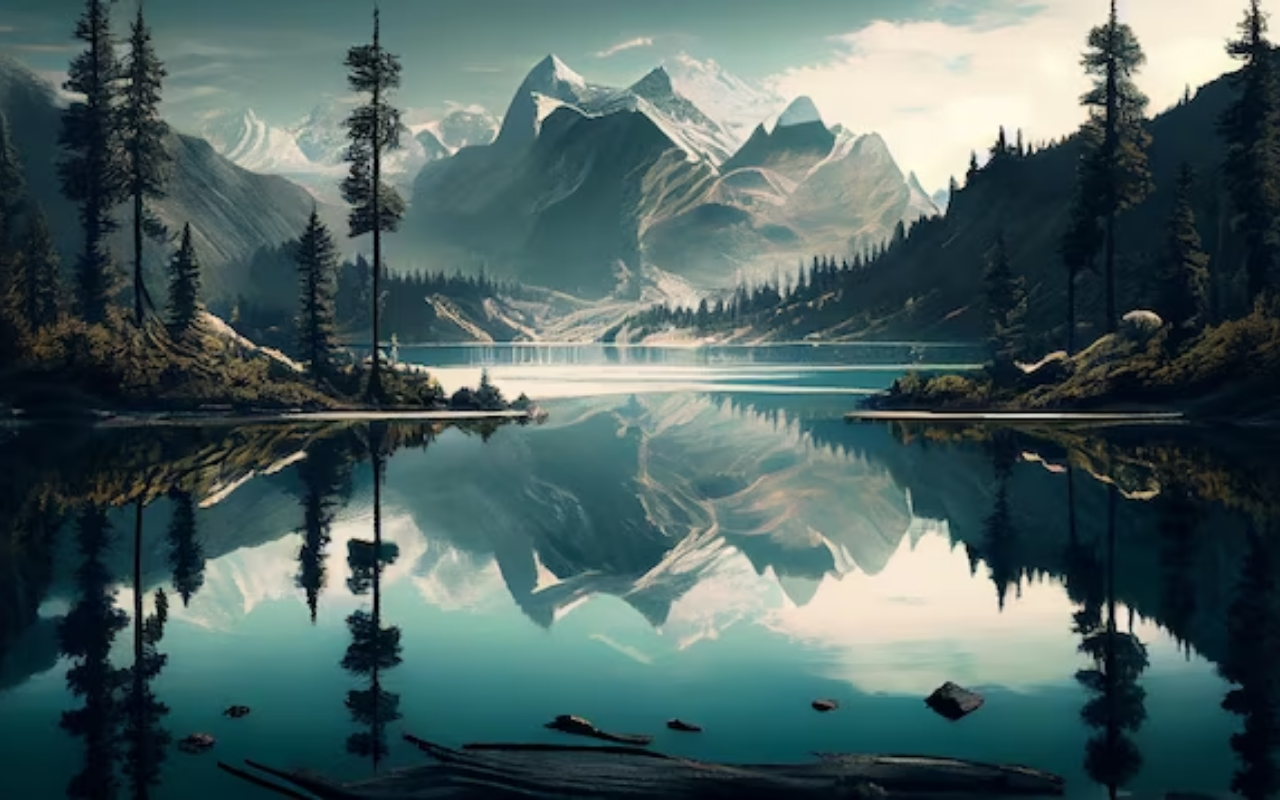
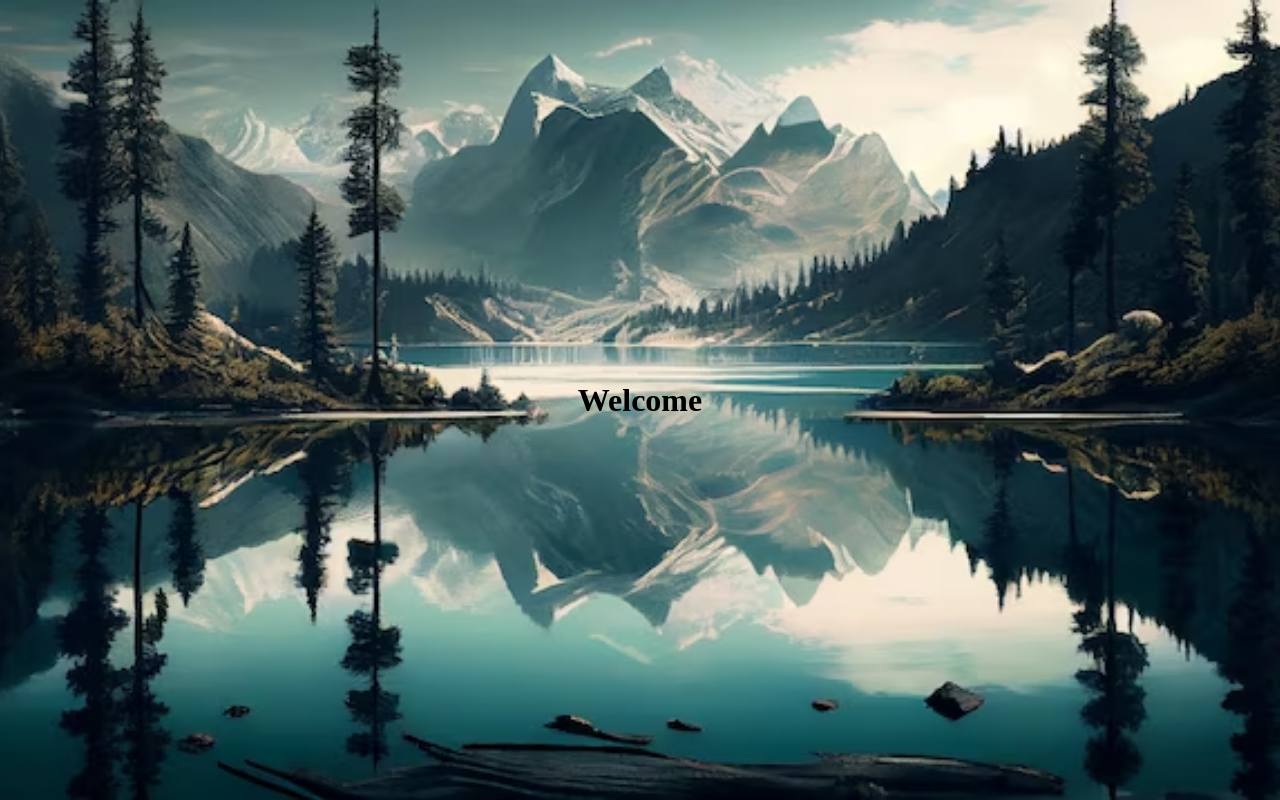
Before and after one commit to HazemSabry/transparent-login-form, a plain HTML site: page index.html in a window 1280 px wide. Drawn offline with Linux system fonts and the light colour scheme.

Commit message:
login-container

```diff
--- a/index.html
+++ b/index.html
@@ -7,6 +7,11 @@
     <link rel="stylesheet" href="styles.css" />
   </head>
   <body>
-    <div class="background-image"></div>
+    <div class="background-image">
+      <div class="login-container">
+        <h1 class="login-title">Welcome</h1>
+        <form class="login-form" action="submit"></form>
+      </div>
+    </div>
   </body>
 </html>
--- a/styles.css
+++ b/styles.css
@@ -13,4 +13,16 @@ body {
   background-position: center;
   background-size: cover;
   background-repeat: no-repeat;
+  display: flex;
+  justify-content: center;
+  align-items: center;
 }
+
+.login-container {
+}
+
+.login-title {
+}
+
+.login-form {
+}
```
